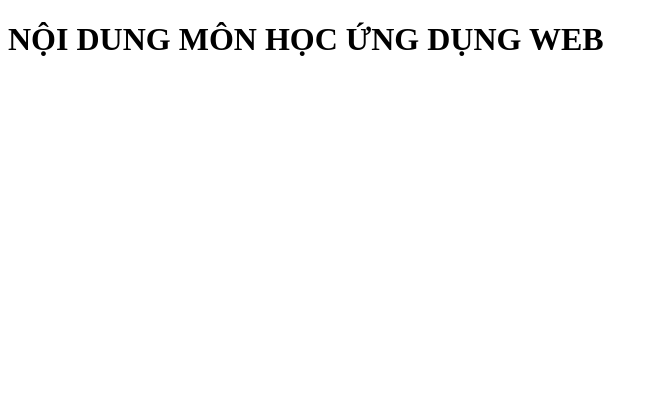
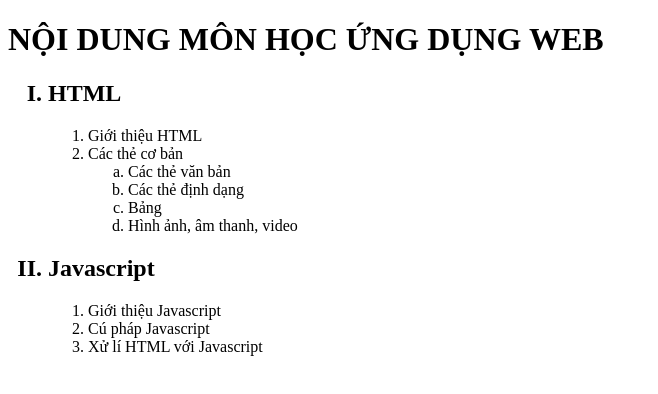
Before and after one commit to NNewbieDev/MyFuture, a plain HTML site: page bt4.html in a window 1280 px wide. Shown: the whole page, without its empty margins (0-658 px from the left). Drawn offline with Linux system fonts and the light colour scheme.

Commit message:
Add files via upload

```diff
--- a/bt4.html
+++ b/bt4.html
@@ -7,6 +7,28 @@
         <h1>
             NỘI DUNG MÔN HỌC ỨNG DỤNG WEB
         </h1>
-        <ul> </ul>
+        <ol type="I">
+           <h2>
+              <li>HTML</li>
+           </h2>
+          <ol type="1">
+            <li>Giới thiệu HTML</li>
+            <li>Các thẻ cơ bản</li>
+                <ol type="a">
+                    <li>Các thẻ văn bản</li>
+                    <li>Các thẻ định dạng</li>
+                    <li>Bảng</li>
+                    <li>Hình ảnh, âm thanh, video</li>
+                </ol>
+            </ol>
+            <h2>
+                <li>Javascript</li>
+            </h2>
+            <ol type="1">
+                <li>Giới thiệu Javascript</li>
+                <li>Cú pháp Javascript</li>
+                <li>Xử lí HTML với Javascript</li>
+            </ol>
+        </ol>
     </body>
 </html>
```
